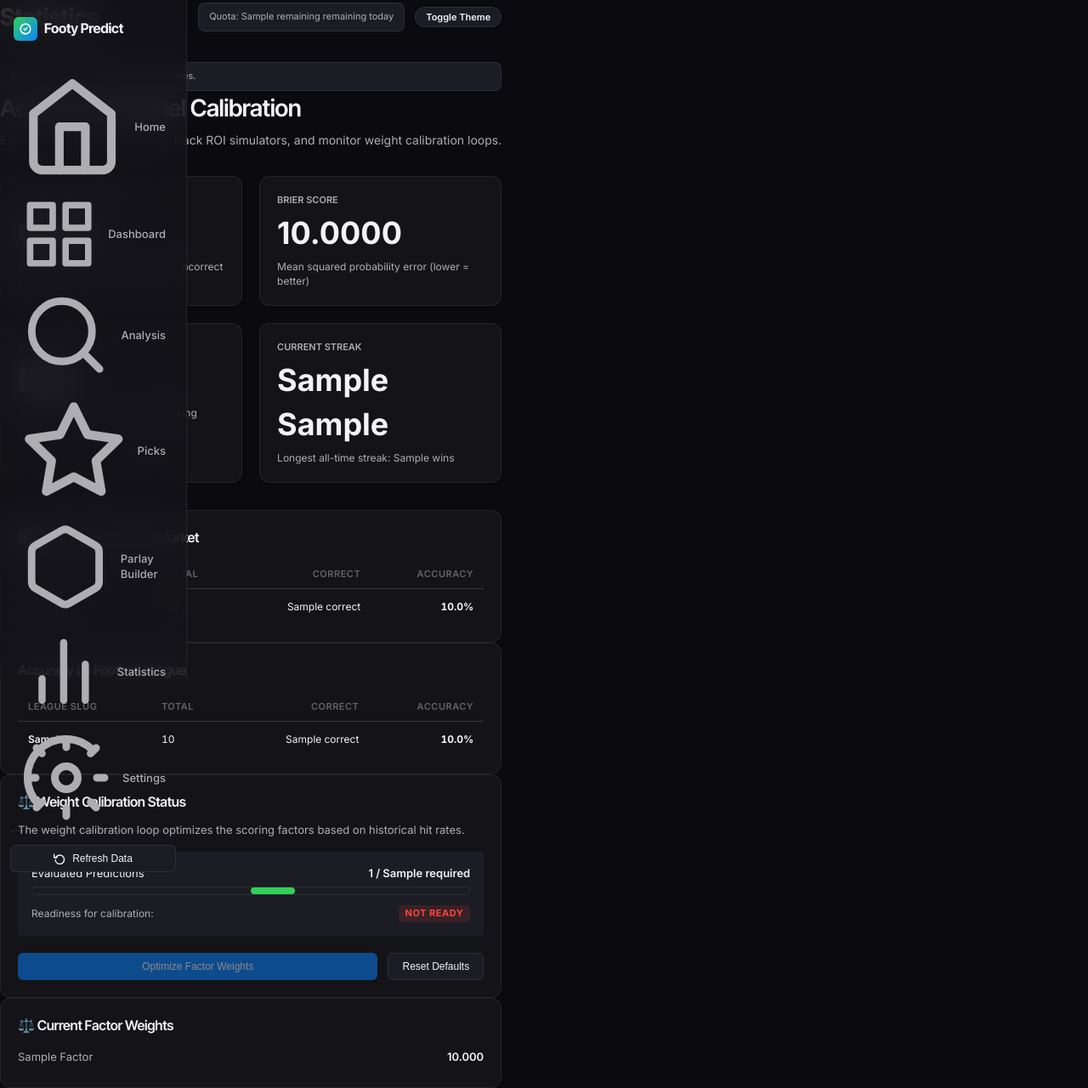
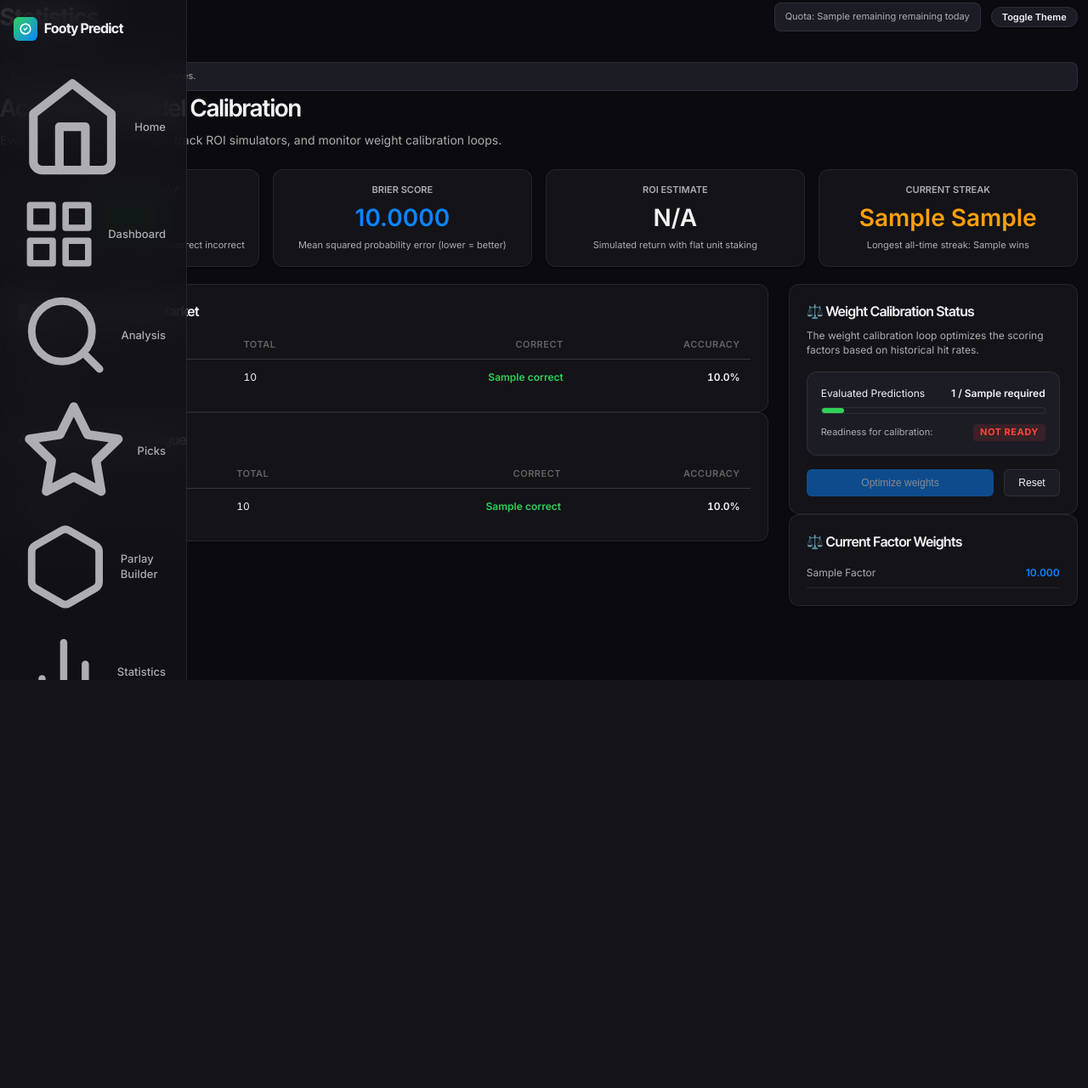
Before and after one commit to islajr/footy-predict, a FastAPI app: template src/templates/statistics.html in a window 1280 px wide. Shown: the whole page at 85% size. After the commit the page ends 800 px from the top, so only its background shows below. Run offline with FastAPI, Linux system fonts and the light colour scheme; the template is opened without the code that fills it: most values are stand-ins (such as "Sample title", 1, 10 or a date in 2020).

Commit message:
style(views): implement Phase 8 statistics and settings redesign

```diff
--- a/src/templates/statistics.html
+++ b/src/templates/statistics.html
@@ -4,60 +4,60 @@
 {% block header_title %}Statistics{% endblock %}
 
 {% block content %}
-<div style="margin-bottom: 32px;">
+<div class="section-header">
     <h1>Accuracy & Model Calibration</h1>
     <p class="subtitle">Evaluate system performance, track ROI simulators, and monitor weight calibration loops.</p>
 </div>
 
 <!-- Key Performance Metrics Grid -->
-<div style="display: grid; grid-template-columns: repeat(auto-fit, minmax(220px, 1fr)); gap: 20px; margin-bottom: 32px;">
-    <div class="card" style="margin-bottom: 0;">
-        <div style="font-size: 11px; color: var(--text-secondary); text-transform: uppercase; font-weight: 600; margin-bottom: 4px;">Overall Accuracy</div>
-        <div style="font-size: 36px; font-weight: 700; color: var(--accent-emerald);">
+<div class="grid-4" style="margin-bottom: var(--space-5);">
+    <div class="card" style="text-align: center; padding: var(--space-4); margin-bottom: 0;">
+        <div class="text-xs text-muted text-bold" style="text-transform: uppercase; margin-bottom: var(--space-1);">Overall Accuracy</div>
+        <div class="text-bold" style="font-size: var(--text-3xl); color: var(--color-green);">
             {{ "%.1f"|format(dashboard.accuracy_pct or 0.0) }}%
         </div>
-        <div style="font-size: 12px; color: var(--text-secondary); margin-top: 4px;">
+        <div class="text-xs text-muted" style="margin-top: var(--space-1);">
             {{ dashboard.correct or 0 }} correct │ {{ dashboard.incorrect or 0 }} incorrect
         </div>
     </div>
 
-    <div class="card" style="margin-bottom: 0;">
-        <div style="font-size: 11px; color: var(--text-secondary); text-transform: uppercase; font-weight: 600; margin-bottom: 4px;">Brier Score</div>
-        <div style="font-size: 36px; font-weight: 700; color: var(--accent-blue);">
+    <div class="card" style="text-align: center; padding: var(--space-4); margin-bottom: 0;">
+        <div class="text-xs text-muted text-bold" style="text-transform: uppercase; margin-bottom: var(--space-1);">Brier Score</div>
+        <div class="text-bold" style="font-size: var(--text-3xl); color: var(--accent);">
             {{ "%.4f"|format(dashboard.brier_score or 0.0) }}
         </div>
-        <div style="font-size: 12px; color: var(--text-secondary); margin-top: 4px;">
+        <div class="text-xs text-muted" style="margin-top: var(--space-1);">
             Mean squared probability error (lower = better)
         </div>
     </div>
 
-    <div class="card" style="margin-bottom: 0;">
-        <div style="font-size: 11px; color: var(--text-secondary); text-transform: uppercase; font-weight: 600; margin-bottom: 4px;">ROI Estimate</div>
-        <div style="font-size: 36px; font-weight: 700; color: {% if roi_est and roi_est > 0 %}var(--accent-emerald){% else %}var(--text-primary){% endif %};">
+    <div class="card" style="text-align: center; padding: var(--space-4); margin-bottom: 0;">
+        <div class="text-xs text-muted text-bold" style="text-transform: uppercase; margin-bottom: var(--space-1);">ROI Estimate</div>
+        <div class="text-bold" style="font-size: var(--text-3xl); color: {% if roi_est and roi_est > 0 %}var(--color-green){% else %}var(--text-primary){% endif %};">
             {% if roi_est %}{{ "+%.1f"|format(roi_est * 100) }}%{% else %}N/A{% endif %}
         </div>
-        <div style="font-size: 12px; color: var(--text-secondary); margin-top: 4px;">
+        <div class="text-xs text-muted" style="margin-top: var(--space-1);">
             Simulated return with flat unit staking
         </div>
     </div>
 
-    <div class="card" style="margin-bottom: 0;">
-        <div style="font-size: 11px; color: var(--text-secondary); text-transform: uppercase; font-weight: 600; margin-bottom: 4px;">Current Streak</div>
-        <div style="font-size: 36px; font-weight: 700; color: var(--accent-amber);">
+    <div class="card" style="text-align: center; padding: var(--space-4); margin-bottom: 0;">
+        <div class="text-xs text-muted text-bold" style="text-transform: uppercase; margin-bottom: var(--space-1);">Current Streak</div>
+        <div class="text-bold" style="font-size: var(--text-3xl); color: var(--color-amber);">
             {{ dashboard.streaks.current_streak or 0 }} {{ dashboard.streaks.streak_type or 'games' }}
         </div>
-        <div style="font-size: 12px; color: var(--text-secondary); margin-top: 4px;">
+        <div class="text-xs text-muted" style="margin-top: var(--space-1);">
             Longest all-time streak: {{ dashboard.streaks.longest_win_streak or 0 }} wins
         </div>
     </div>
 </div>
 
-<div class="dashboard-grid">
+<div class="grid-sidebar">
     <!-- Left column: Tables for markets and leagues breakdown -->
     <div>
         <!-- Markets Breakdown -->
         <div class="card">
-            <h2 style="font-size: 16px; margin-bottom: 16px;">📈 Accuracy by Betting Market</h2>
+            <h2 class="text-bold" style="font-size: var(--text-lg); margin-bottom: var(--space-3);">📈 Accuracy by Betting Market</h2>
             {% if dashboard.by_market %}
             <table class="styled-table">
                 <thead>
@@ -71,16 +71,16 @@
                 <tbody>
                     {% for mk, stats in dashboard.by_market.items() %}
                     <tr>
-                        <td style="font-weight: 600;">{{ mk }}</td>
-                        <td>{{ stats.total }}</td>
-                        <td style="text-align: right; color: var(--accent-emerald);">{{ stats.correct }}</td>
-                        <td style="text-align: right; font-weight: 700;">{{ "%.1f"|format(stats.accuracy_pct) }}%</td>
+                        <td class="text-sm text-bold">{{ mk }}</td>
+                        <td class="text-sm">{{ stats.total }}</td>
+                        <td class="text-sm text-bold" style="text-align: right; color: var(--color-green);">{{ stats.correct }}</td>
+                        <td class="text-sm text-bold" style="text-align: right;">{{ "%.1f"|format(stats.accuracy_pct) }}%</td>
                     </tr>
                     {% endfor %}
                 </tbody>
             </table>
             {% else %}
-            <div style="text-align: center; padding: 20px 0; color: var(--text-secondary); font-size: 13px;">
+            <div class="text-center text-sm text-muted" style="padding: var(--space-4) 0;">
                 No market-specific prediction outcomes recorded.
             </div>
             {% endif %}
@@ -88,7 +88,7 @@
 
         <!-- Leagues Breakdown -->
         <div class="card">
-            <h2 style="font-size: 16px; margin-bottom: 16px;">Accuracy by Football League</h2>
+            <h2 class="text-bold" style="font-size: var(--text-lg); margin-bottom: var(--space-3);">Accuracy by Football League</h2>
             {% if dashboard.by_league %}
             <table class="styled-table">
                 <thead>
@@ -102,16 +102,16 @@
                 <tbody>
                     {% for lg, stats in dashboard.by_league.items() %}
                     <tr>
-                        <td style="font-weight: 600;">{{ lg }}</td>
-                        <td>{{ stats.total }}</td>
-                        <td style="text-align: right; color: var(--accent-emerald);">{{ stats.correct }}</td>
-                        <td style="text-align: right; font-weight: 700;">{{ "%.1f"|format(stats.accuracy_pct) }}%</td>
+                        <td class="text-sm text-bold">{{ lg }}</td>
+                        <td class="text-sm">{{ stats.total }}</td>
+                        <td class="text-sm text-bold" style="text-align: right; color: var(--color-green);">{{ stats.correct }}</td>
+                        <td class="text-sm text-bold" style="text-align: right;">{{ "%.1f"|format(stats.accuracy_pct) }}%</td>
                     </tr>
                     {% endfor %}
                 </tbody>
             </table>
             {% else %}
-            <div style="text-align: center; padding: 20px 0; color: var(--text-secondary); font-size: 13px;">
+            <div class="text-center text-sm text-muted" style="padding: var(--space-4) 0;">
                 No league-specific prediction outcomes recorded.
             </div>
             {% endif %}
@@ -121,47 +121,47 @@
     <!-- Right column: Calibration Readiness & Factor Weights -->
     <div>
         <div class="card">
-            <h2 style="font-size: 16px; margin-bottom: 12px;">⚖️ Weight Calibration Status</h2>
-            <p style="font-size: 13px; color: var(--text-secondary); margin-bottom: 16px;">
+            <h2 class="text-bold" style="font-size: var(--text-lg); margin-bottom: var(--space-2);">⚖️ Weight Calibration Status</h2>
+            <p class="text-sm text-muted" style="margin-bottom: var(--space-4);">
                 The weight calibration loop optimizes the scoring factors based on historical hit rates.
             </p>
 
-            <div style="background-color: var(--bg-surface-hover); padding: 16px; border-radius: var(--border-radius-lg); margin-bottom: 20px;">
-                <div class="flex-between" style="font-size: 13px; margin-bottom: 6px;">
+            <div style="background-color: var(--bg-surface-hover); padding: var(--space-4); border-radius: var(--radius-lg); margin-bottom: var(--space-4); border: 1px solid var(--border-primary);">
+                <div class="flex-between text-sm" style="margin-bottom: var(--space-2);">
                     <span>Evaluated Predictions</span>
-                    <span style="font-weight: 600;">{{ readiness.total_predictions }} / {{ readiness.required }}</span>
+                    <span class="text-bold">{{ readiness.total_predictions }} / {{ readiness.required }}</span>
                 </div>
                 <!-- Progress bar -->
-                <div class="factor-track" style="height: 10px; margin-bottom: 12px;">
-                    <div class="factor-bar factor-bar-home" style="left: 0; width: {{ readiness.progress_pct|int }}%;"></div>
+                <div class="factor-track" style="height: 8px; margin-bottom: var(--space-3);">
+                    <div class="factor-bar" style="width: {{ readiness.progress_pct|int }}%; background-color: var(--color-green);"></div>
                 </div>
 
                 <div class="flex-between">
-                    <span style="font-size: 12px; color: var(--text-secondary);">Readiness for calibration:</span>
+                    <span class="text-xs text-muted">Readiness for calibration:</span>
                     <span class="badge {% if readiness.ready %}badge-high{% else %}badge-low{% endif %}">
                         {% if readiness.ready %}Ready{% else %}Not Ready{% endif %}
                     </span>
                 </div>
             </div>
 
-            <div style="display: flex; gap: 12px;">
-                <button onclick="runCalibration()" class="btn btn-primary" style="flex-grow: 1;" {% if not readiness.ready %}disabled{% endif %}>
-                    Optimize Factor Weights
+            <div style="display: flex; gap: var(--space-3);">
+                <button onclick="runCalibration()" class="btn btn-primary btn-full" {% if not readiness.ready %}disabled{% endif %}>
+                    Optimize weights
                 </button>
                 <button onclick="resetWeights()" class="btn btn-secondary">
-                    Reset Defaults
+                    Reset
                 </button>
             </div>
         </div>
 
         <!-- Current Active Weights -->
         <div class="card">
-            <h2 style="font-size: 16px; margin-bottom: 16px;">⚖️ Current Factor Weights</h2>
-            <div style="display: flex; flex-direction: column; gap: 10px;">
+            <h2 class="text-bold" style="font-size: var(--text-lg); margin-bottom: var(--space-4);">⚖️ Current Factor Weights</h2>
+            <div style="display: flex; flex-direction: column; gap: var(--space-2);">
                 {% for factor, weight in factor_weights.items() %}
-                <div class="flex-between" style="font-size: 13px; border-bottom: 1px solid var(--border-color); padding-bottom: 6px;">
-                    <span style="color: var(--text-secondary);">{{ factor.replace('_', ' ').title() }}</span>
-                    <span style="font-weight: 600; color: var(--accent-blue);">{{ "%.3f"|format(weight) }}</span>
+                <div class="flex-between text-sm" style="border-bottom: 1px solid var(--border-primary); padding-bottom: var(--space-2);{% if not loop.last %} margin-bottom: var(--space-2);{% endif %}">
+                    <span class="text-muted">{{ factor.replace('_', ' ').title() }}</span>
+                    <span class="text-bold" style="color: var(--accent);">{{ "%.3f"|format(weight) }}</span>
                 </div>
                 {% endfor %}
             </div>
```
Also changed, not shown: src/templates/settings.html (+35 -35 lines).
